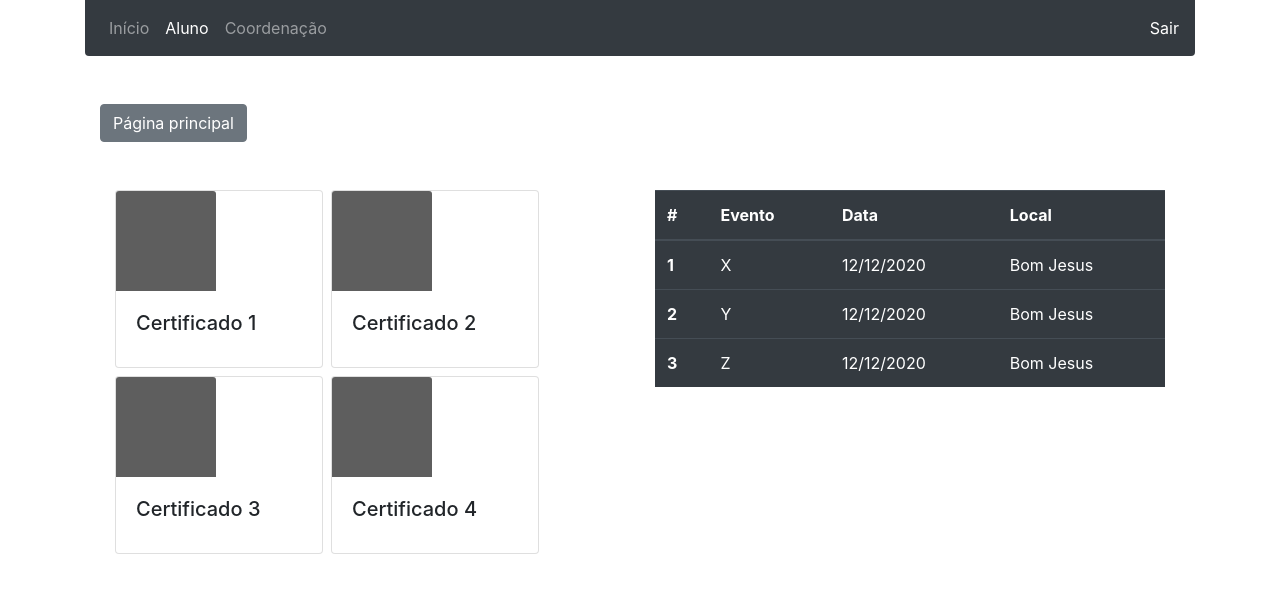
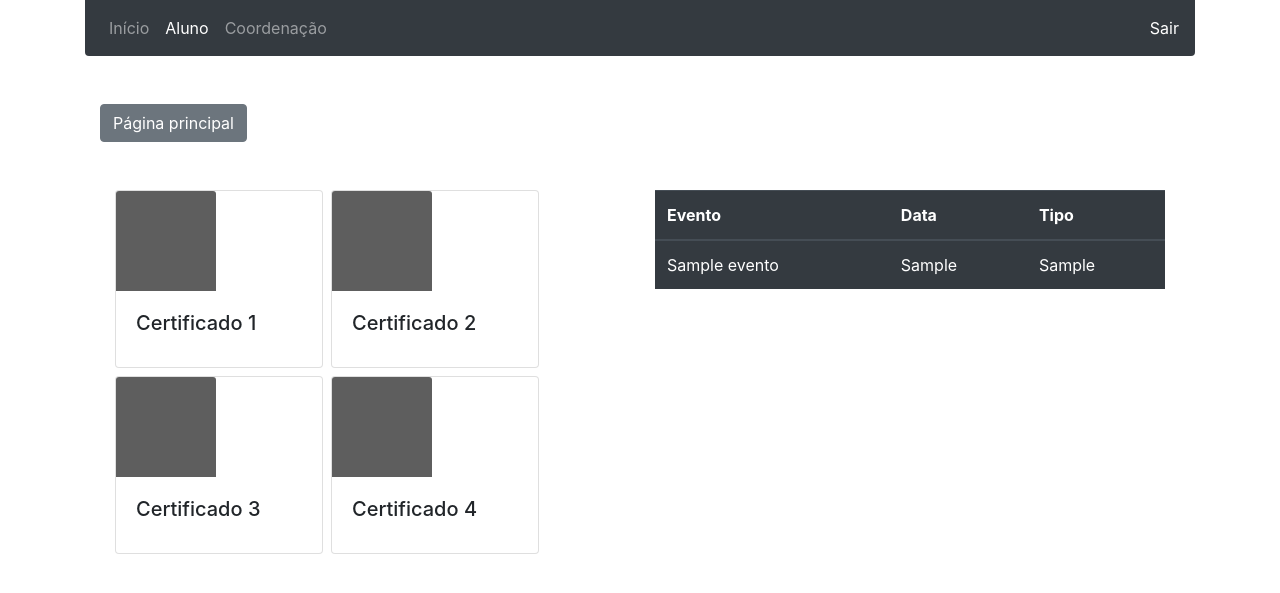
Before and after one commit to ItMeMario/projeto-mario, a PHP site: template templates/aluno.phtml in a window 1280 px wide. Shown: the top 593 px of the page. Run offline with PHP 8.4, Linux system fonts and the light colour scheme; the template is opened without the code that fills it: most values are stand-ins (such as "Sample title", 1, 10 or a date in 2020).

Commit message:
remoção dos dados estáticos e inscrição do evento
adicionado a função insecrever se nos eventos e agora é possivel checar os eventos inscritos na página do aluno

```diff
--- a/templates/aluno.phtml
+++ b/templates/aluno.phtml
@@ -66,31 +66,26 @@
                     <table class="table table-dark">
                         <thead>
                             <tr>
-                                <th scope="col">#</th>
+
                                 <th scope="col">Evento</th>
                                 <th scope="col">Data</th>
-                                <th scope="col">Local</th>
+                                <th scope="col">Tipo</th>
                             </tr>
                         </thead>
                         <tbody>
-                            <tr>
-                                <th scope="row">1</th>
-                                <td>X</td>
-                                <td>12/12/2020</td>
-                                <td>Bom Jesus</td>
-                            </tr>
-                            <tr>
-                                <th scope="row">2</th>
-                                <td>Y</td>
-                                <td>12/12/2020</td>
-                                <td>Bom Jesus</td>
-                            </tr>
-                            <tr>
-                                <th scope="row">3</th>
-                                <td>Z</td>
-                                <td>12/12/2020</td>
-                                <td>Bom Jesus</td>
-                            </tr>
+                            <?php
+                            foreach ($eventos as $key => $evento) {
+                                echo '<tr>';
+                                echo '<td scope="row">' . $evento['nome_evento'] . '</td>';
+                                echo '<td scope="row">' . $evento['data_evento'] . '</td>';
+                                echo '<td scope="row">' . $evento['tipo_evento'] . '</td>';
+                                echo '</tr>';
+                            }
+
+
+
+                            ?>
+
                         </tbody>
                     </table>
                 </div>
```
Also changed, not shown: src/routesAluno.php (+7 -0 lines), src/routesInscrever.php (+21 -4 lines), templates/coordenacao.phtml (+11 -10 lines).
